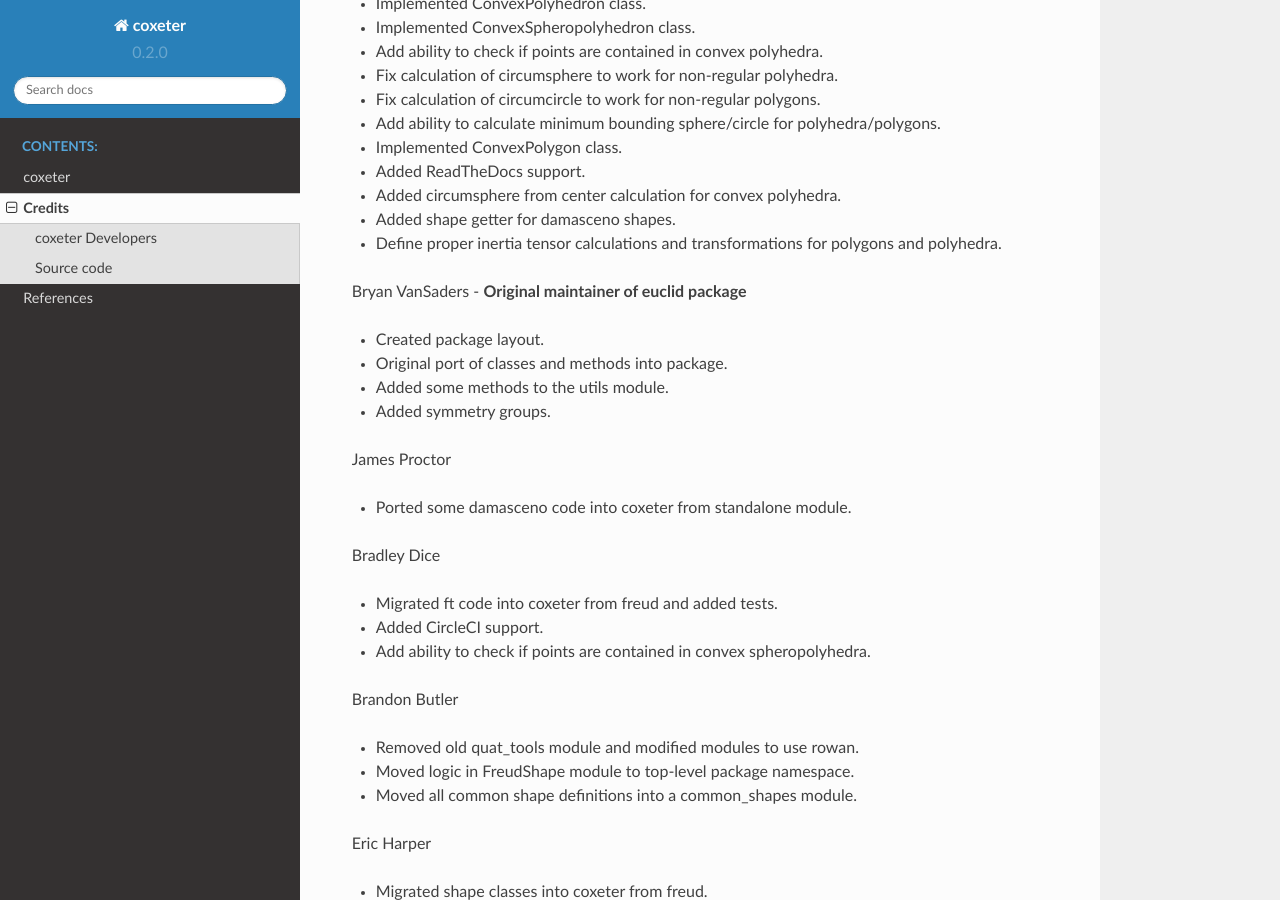
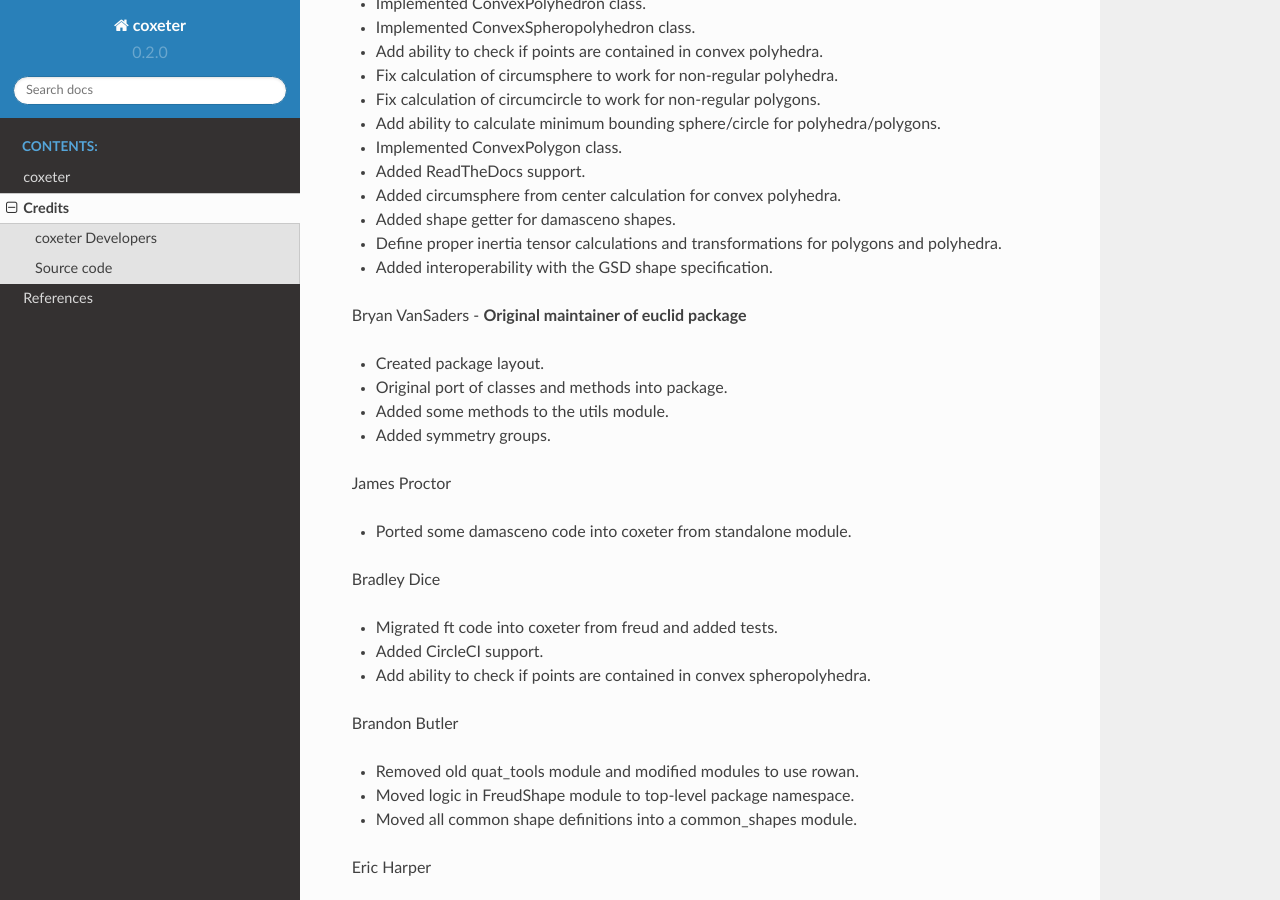
Before and after one commit to glotzerlab/coxeter, a Sphinx documentation site: the page built from doc/source/credits.rst, in a window 1280 px wide and 900 px high, scrolled down 512 px. Built offline with Sphinx 7.4.7 and the Read the Docs theme 2.0.0, drawn with Linux system fonts in a browser that asks for light colours.

Commit message:
Update changelog and credits.

```diff
--- a/doc/source/credits.rst
+++ b/doc/source/credits.rst
@@ -26,6 +26,7 @@
 * Added circumsphere from center calculation for convex polyhedra.
 * Added shape getter for damasceno shapes.
 * Define proper inertia tensor calculations and transformations for polygons and polyhedra.
+* Added interoperability with the GSD shape specification.
 
 Bryan VanSaders - **Original maintainer of euclid package**
 
```
Also changed, not shown: ChangeLog.md (+1 -0 lines).
